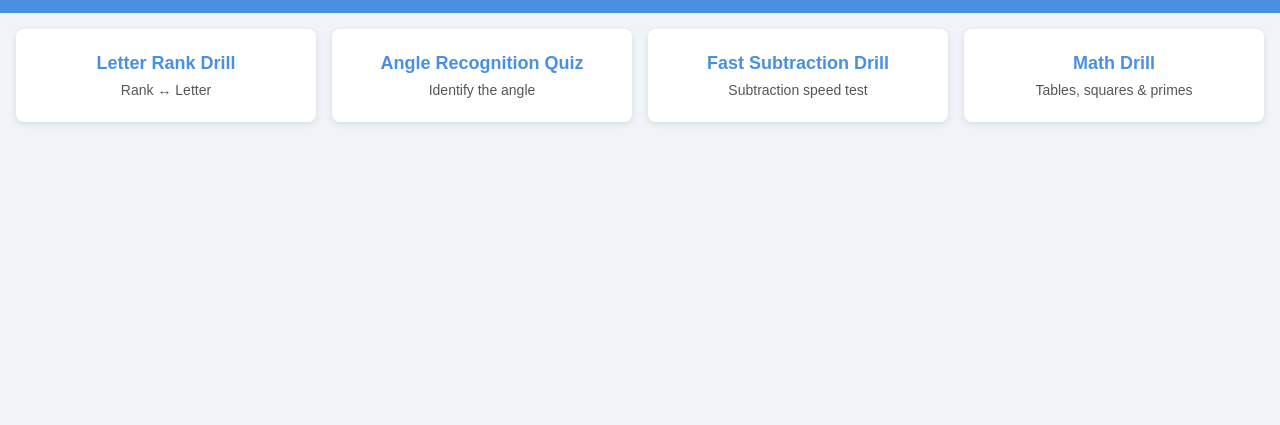
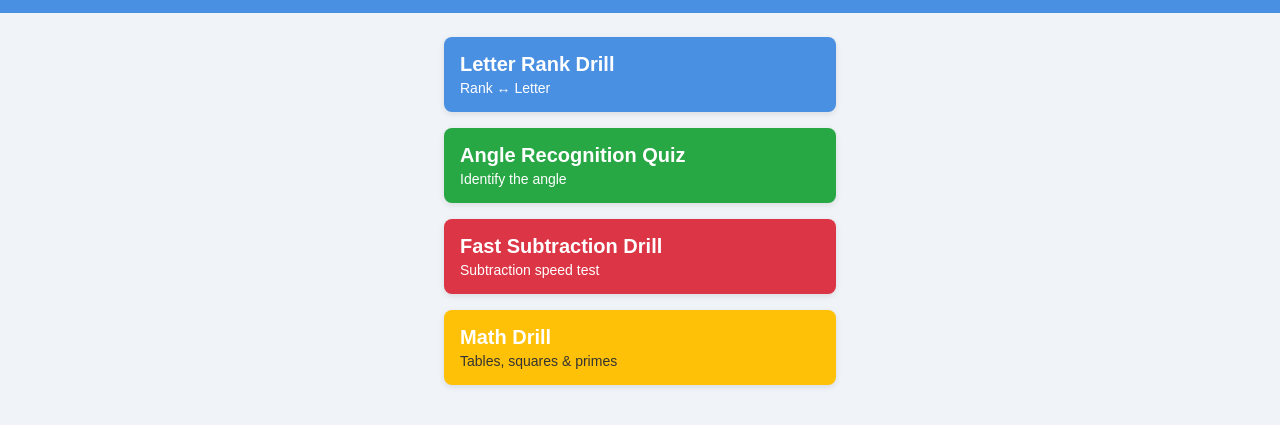
Before and after one commit to S6030/dashboard, a plain HTML site: page index.html in a window 1280 px wide. Shown: the part 47-472 px from the top of the page. Drawn offline with Linux system fonts and the light colour scheme.

Commit message:
Update index.html

```diff
--- a/index.html
+++ b/index.html
@@ -3,6 +3,7 @@
 <head>
   <meta charset="UTF-8">
   <title>My Exercises – Dashboard</title>
+  <meta name="viewport" content="width=device-width, initial-scale=1">
   <style>
     body {
       font-family: Arial, sans-serif;
@@ -20,35 +21,43 @@
       margin: 0;
       font-size: 24px;
     }
-    .grid {
-      display: grid;
-      grid-template-columns: repeat(auto-fit, minmax(200px, 1fr));
-      gap: 16px;
+    .container {
+      display: flex;
+      flex-direction: column;
+      align-items: center;
       padding: 16px;
     }
     .card {
-      background: white;
+      width: 100%;
+      max-width: 360px;
+      margin: 8px 0;
+      padding: 16px;
       border-radius: 8px;
+      color: white;
+      text-align: left;
       box-shadow: 0 2px 6px rgba(0,0,0,0.1);
-      padding: 24px 12px;
       transition: transform .1s, box-shadow .1s;
     }
     .card:hover {
-      transform: translateY(-4px);
+      transform: translateY(-2px);
       box-shadow: 0 4px 12px rgba(0,0,0,0.15);
     }
     .card a {
       text-decoration: none;
-      color: #4a90e2;
-      font-size: 18px;
+      color: white;
+      font-size: 20px;
       font-weight: bold;
       display: block;
+      margin-bottom: 4px;
     }
     .card p {
-      margin: 8px 0 0;
-      color: #555;
+      margin: 0;
       font-size: 14px;
     }
+    .letter { background: #4a90e2; }        /* blue */
+    .angle  { background: #28a745; }        /* green */
+    .subtract { background: #dc3545; }      /* red */
+    .math   { background: #ffc107; color: #333; } /* yellow */
   </style>
 </head>
 <body>
@@ -57,20 +66,20 @@
     <h1>My Exercises – Dashboard</h1>
   </header>
 
-  <div class="grid">
-    <div class="card">
+  <div class="container">
+    <div class="card letter">
       <a href="https://s6030.github.io/Letter-Rank-Drill/" target="_blank">Letter Rank Drill</a>
       <p>Rank ↔ Letter</p>
     </div>
-    <div class="card">
+    <div class="card angle">
       <a href="https://s6030.github.io/Angle-Recognition-Quiz/" target="_blank">Angle Recognition Quiz</a>
       <p>Identify the angle</p>
     </div>
-    <div class="card">
+    <div class="card subtract">
       <a href="https://s6030.github.io/subtraction-drill/" target="_blank">Fast Subtraction Drill</a>
       <p>Subtraction speed test</p>
     </div>
-    <div class="card">
+    <div class="card math">
       <a href="https://s6030.github.io/maths-drill/" target="_blank">Math Drill</a>
       <p>Tables, squares & primes</p>
     </div>
```
